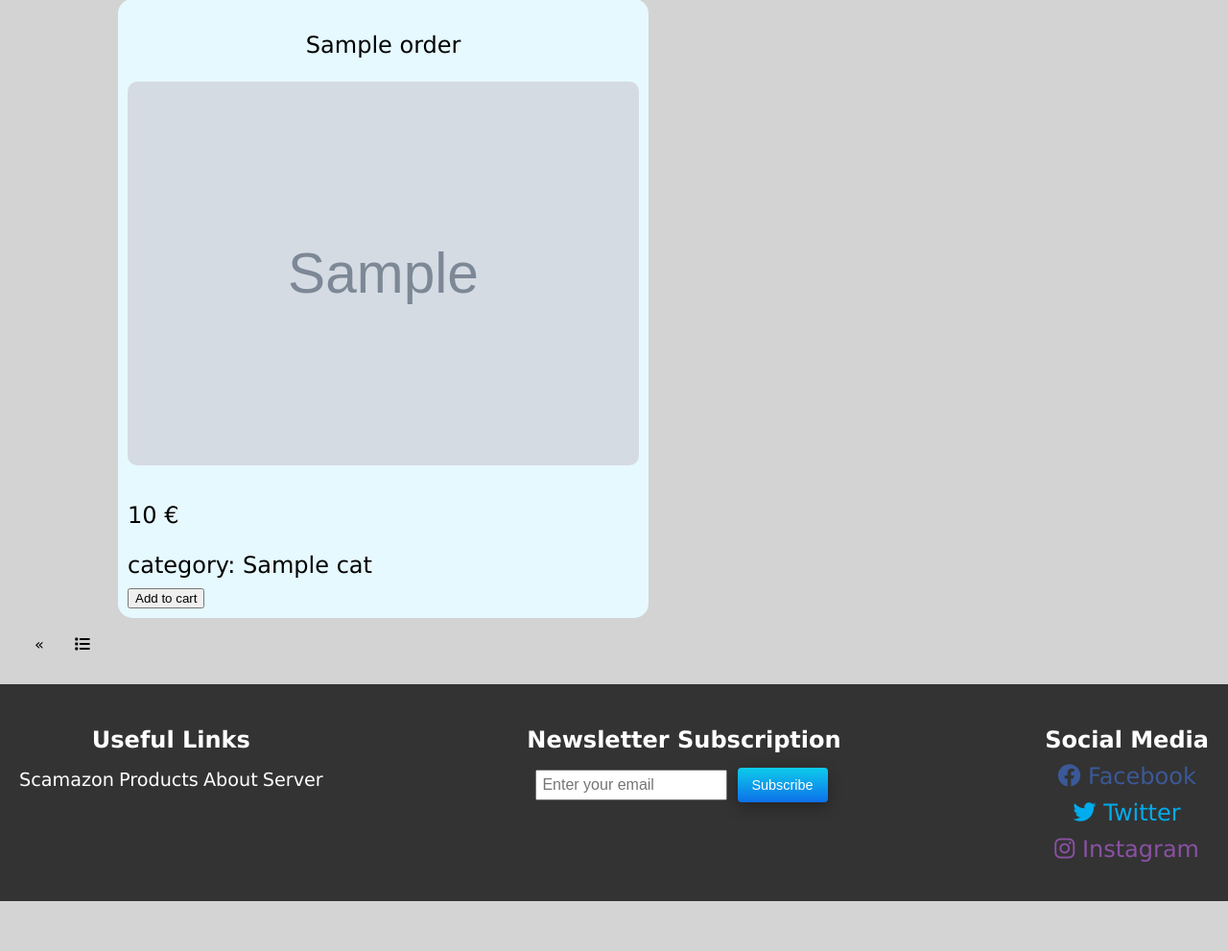
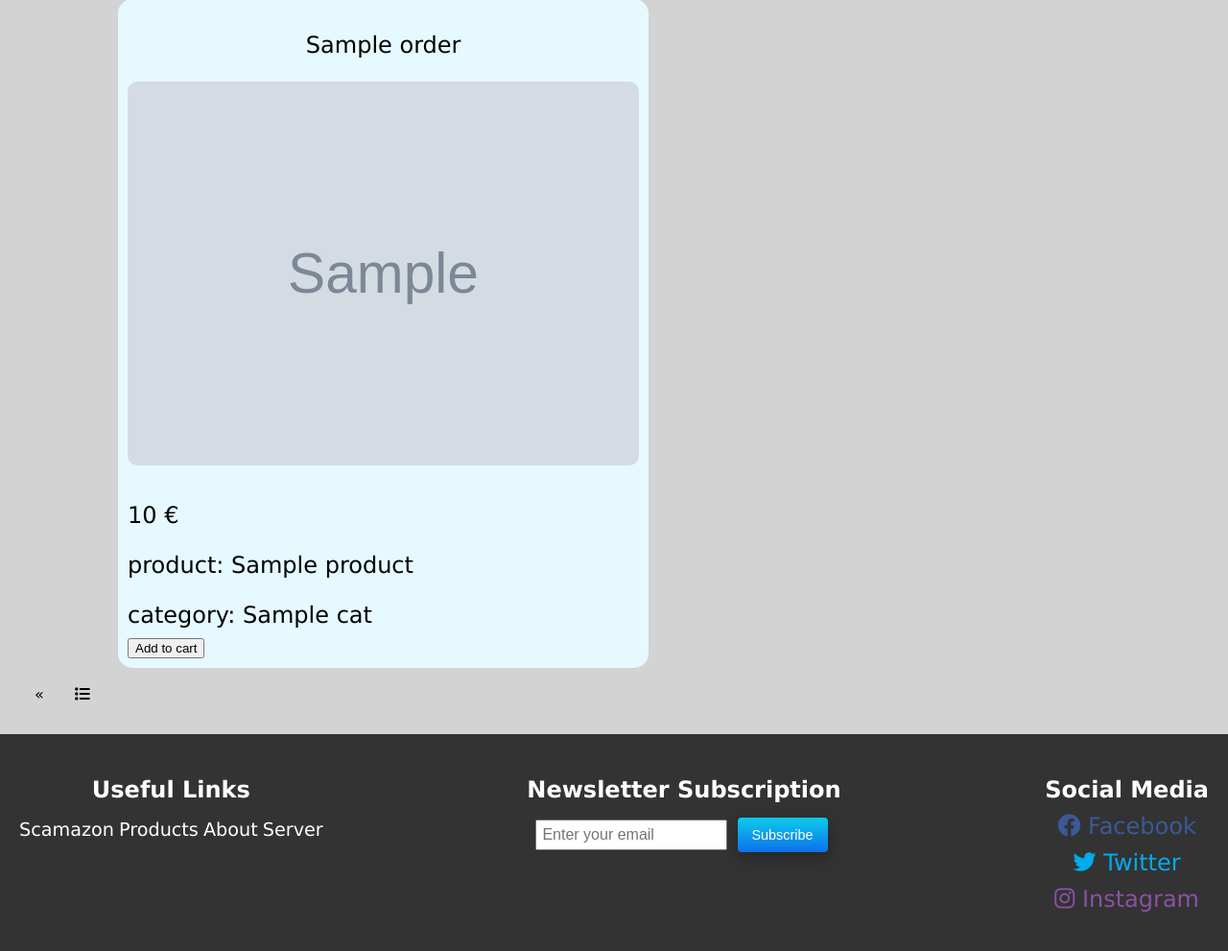
Before and after one commit to DevOps22-Grupp1/home-page-service, a Flask app: template backend/templates/products.html in a window 1280 px wide. Shown: the part 230-1221 px from the top of the page at 96% size. Before the commit the page ends 1169 px from the top, so only its background shows below. Run offline with Flask 3, Linux system fonts and the light colour scheme; the template is opened without the code that fills it: most values are stand-ins (such as "Sample title", 1, 10 or a date in 2020); grey boxes marked "Sample" are stand-in pictures; some libraries are stand-ins or nearby versions.

```diff
--- a/backend/templates/products.html
+++ b/backend/templates/products.html
@@ -70,7 +70,7 @@
     <p style="text-align: center; font-size: 24px; margin-bottom: 24px">{{ product.order }}</p>
     <img style="object-fit: cover; height: 400px" src="{{ product.image }}" alt="pic of {{ product.order }}" />
     <p style="font-size: 24px">{{ product.price }} €</p>
-
+    <p style="font-size: 24px">product: {{ product }}</p>
     <p style="font-size: 24px">
       category:{% for cat in product.category %} {{ cat}} {% endfor %}
     </p>
```
